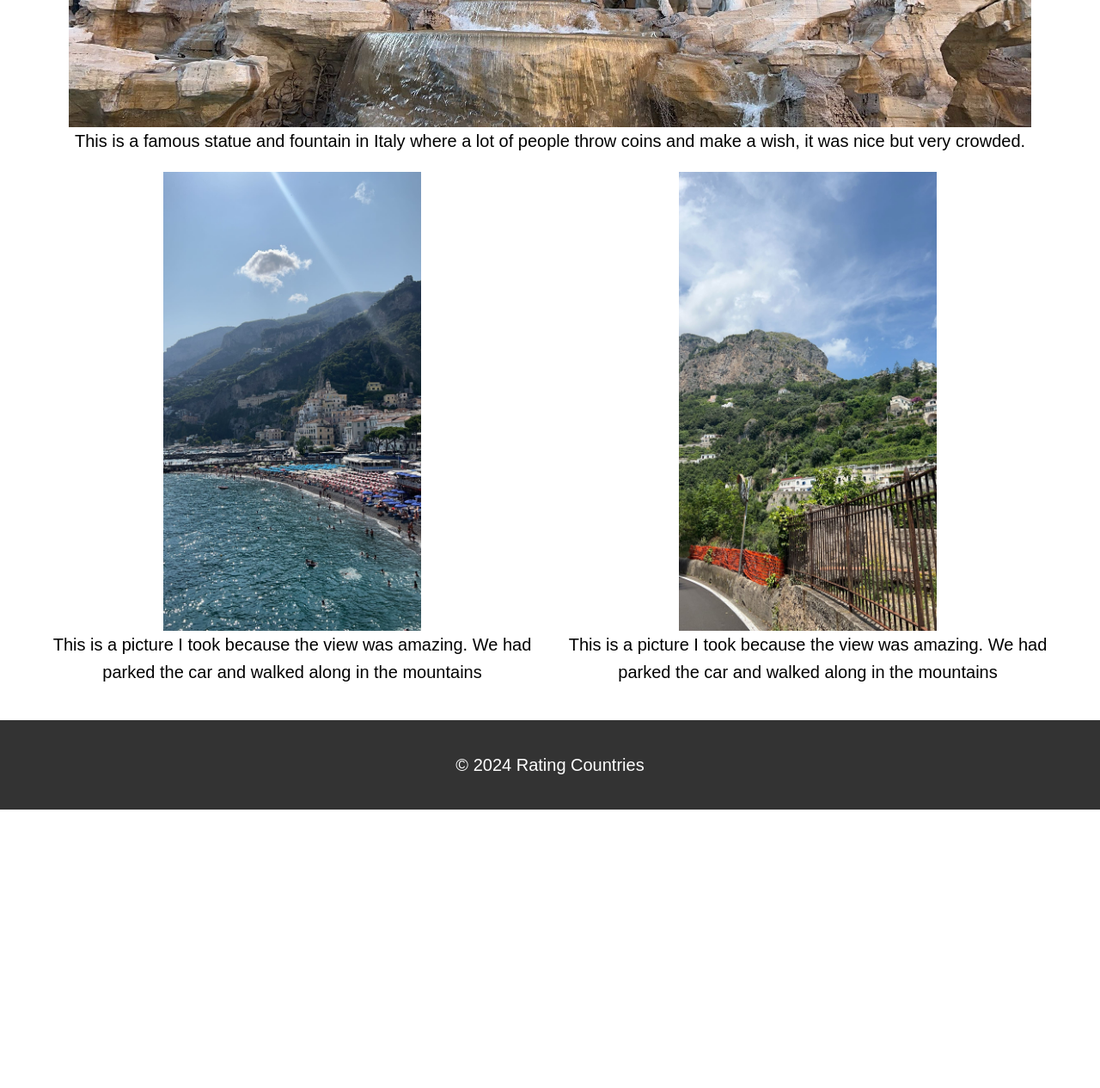
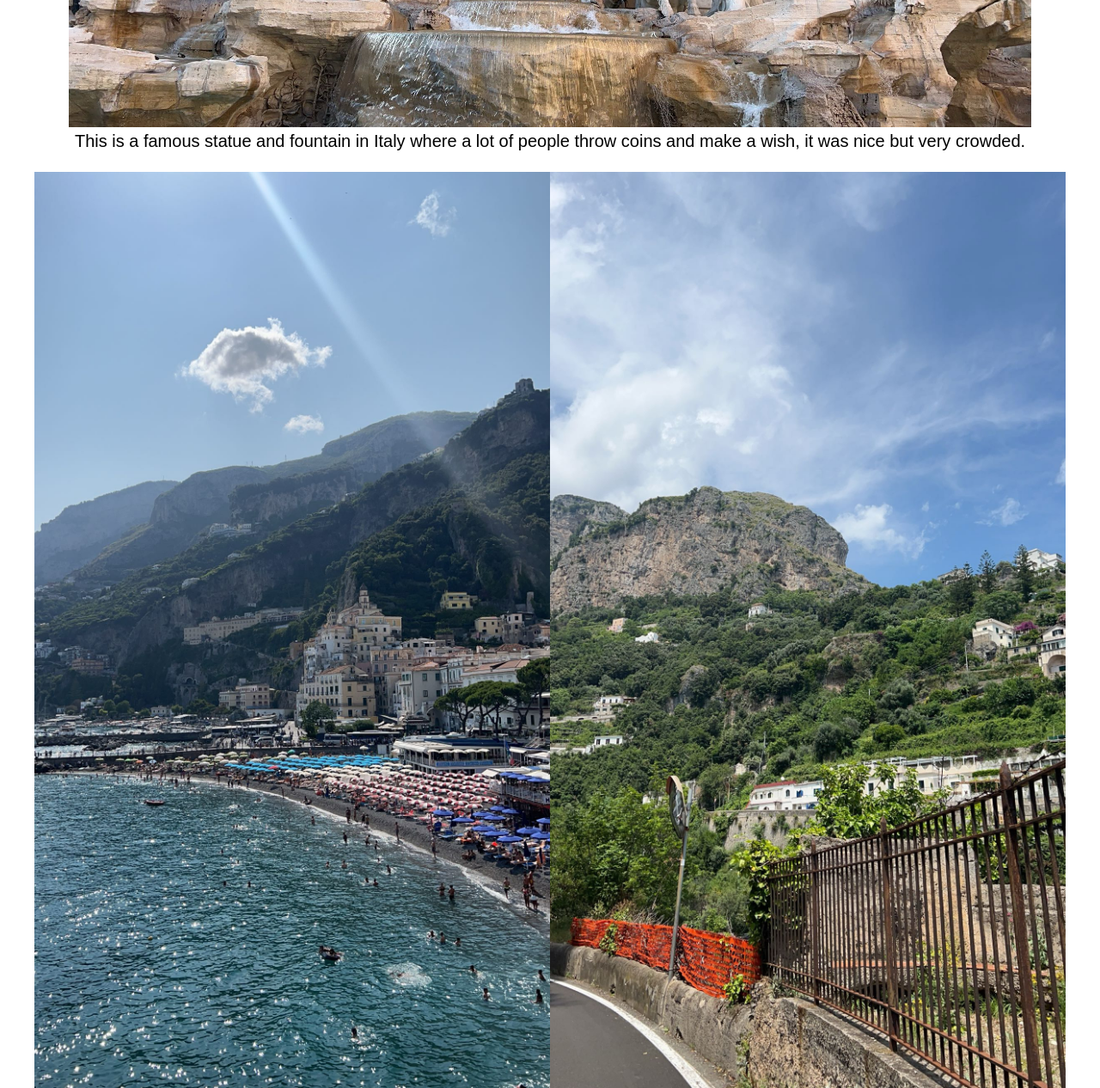
Before and after one commit to Seif162042/Rating_Countries, a Flask app: page / in a window 1280 px wide. Shown: the part 1611-2877 px from the top of the page at 86% size. Before the commit the page ends 2553 px from the top, so only its background shows below. Run offline with Flask 3, Linux system fonts and the light colour scheme.

Commit message:
Back again

```diff
--- a/templates/index.html
+++ b/templates/index.html
@@ -30,15 +30,12 @@
             <figacaption> This is a famous statue and fountain in Italy where a lot of people throw coins and make a wish, it was nice but very crowded.</figacaption>
         </figure>
         <div class="image-row">
-            <div class="img-with-text">
+
                 <img src="{{ url_for('static', filename='Images/IT_beach.jpg') }}" alt="Pictures from my trip to italy" class="center">
-                <figacaption> This is a picture I took because the view was amazing. We had parked the car and walked along in the mountains</figacaption>
-            </div>
-            <div class="img-with-text">
+
                 <img src="{{ url_for('static', filename='Images/IT_mont.jpg') }}" alt="Pictures from my trip to italy" class="center">
-                <figacaption> This is a picture I took because the view was amazing. We had parked the car and walked along in the mountains</figacaption>
-            </div>
         </div>
+
 
     </main>
 
```
